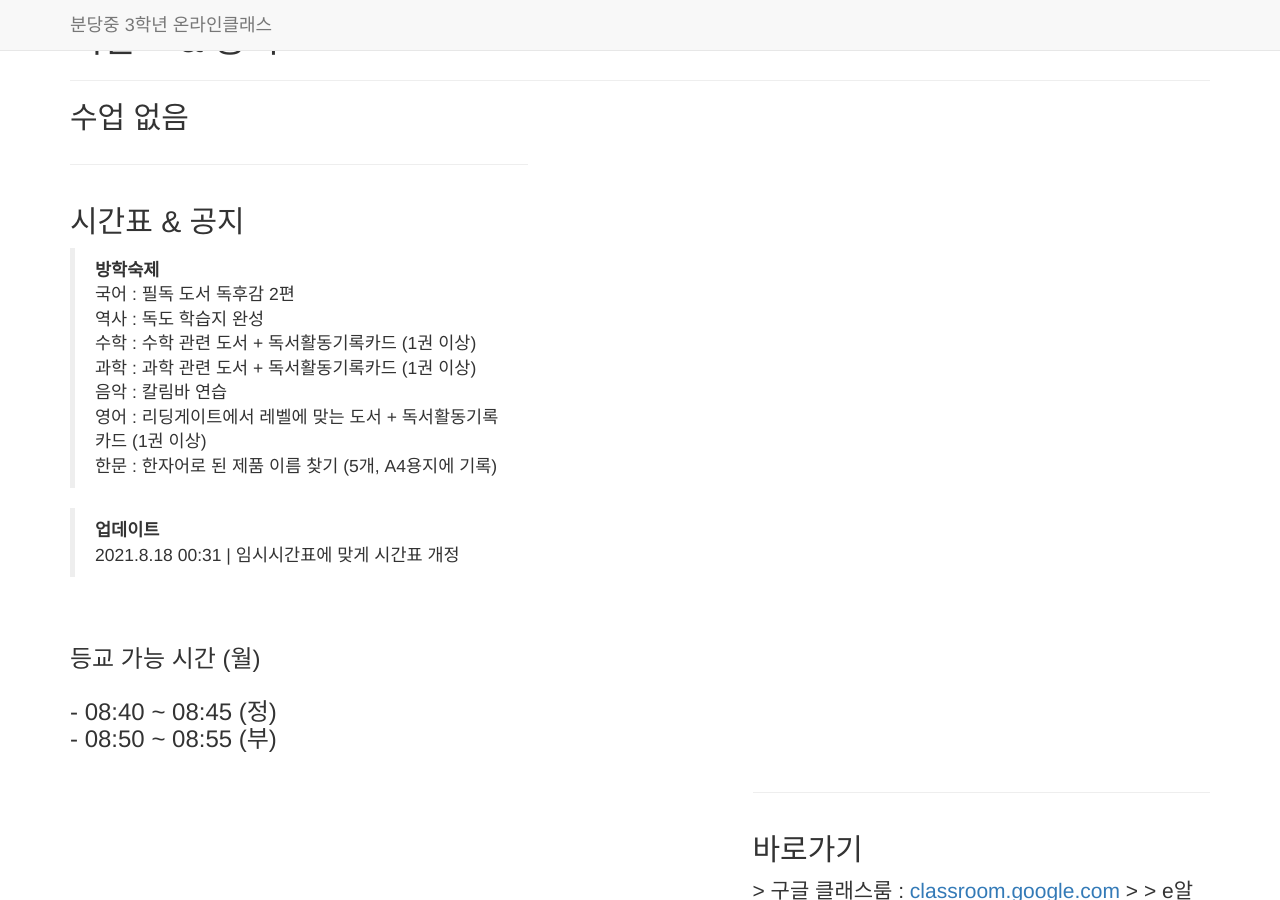
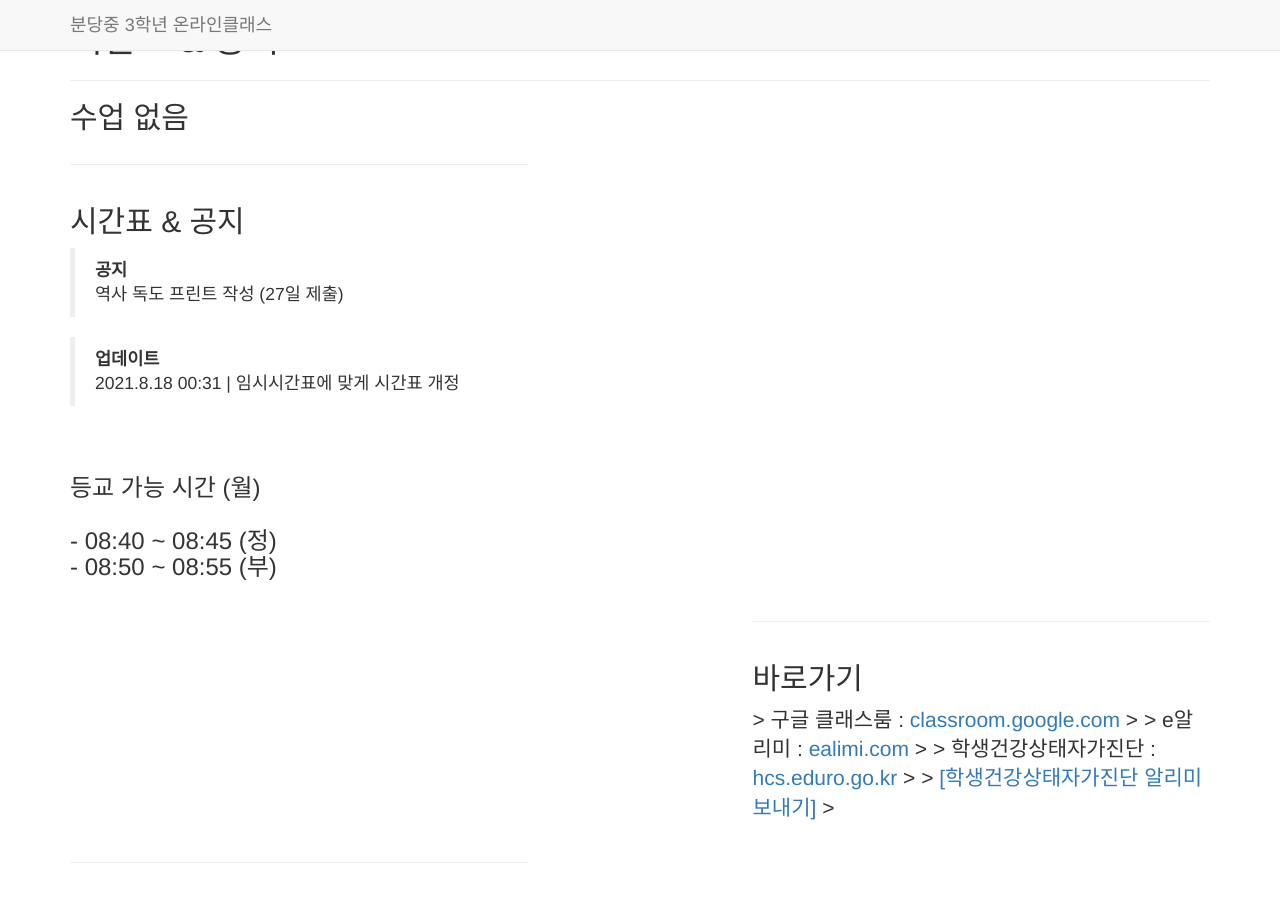
Before and after one commit to bundang-ms-2021/oncl, a Jekyll site: the page built from _posts/2014-09-21-services-1.markdown, in a window 1280 px wide and 900 px high. Built offline with Jekyll 4.4.1, drawn with Linux system fonts in a browser that asks for light colours; nearby versions of some CDN libraries; library files that are not in the unit come from our copies.

Commit message:
Update 2014-09-21-services-1.markdown

```diff
--- a/_posts/2014-09-21-services-1.markdown
+++ b/_posts/2014-09-21-services-1.markdown
@@ -6,14 +6,8 @@ title: 시간표 & 공지
 description: |
 ---
 
-  > **방학숙제**
-  > 국어 : 필독 도서 독후감 2편
-  > 역사 : 독도 학습지 완성
-  > 수학 : 수학 관련 도서 + 독서활동기록카드 (1권 이상)
-  > 과학 : 과학 관련 도서 + 독서활동기록카드 (1권 이상)
-  > 음악 : 칼림바 연습
-  > 영어 : 리딩게이트에서 레벨에 맞는 도서 + 독서활동기록카드 (1권 이상)
-  > 한문 : 한자어로 된 제품 이름 찾기 (5개, A4용지에 기록)
+  > **공지**
+  > 역사 독도 프린트 작성 (27일 제출)
 
   > **업데이트**
   > 2021.8.18 00:31 | 임시시간표에 맞게 시간표 개정
```
